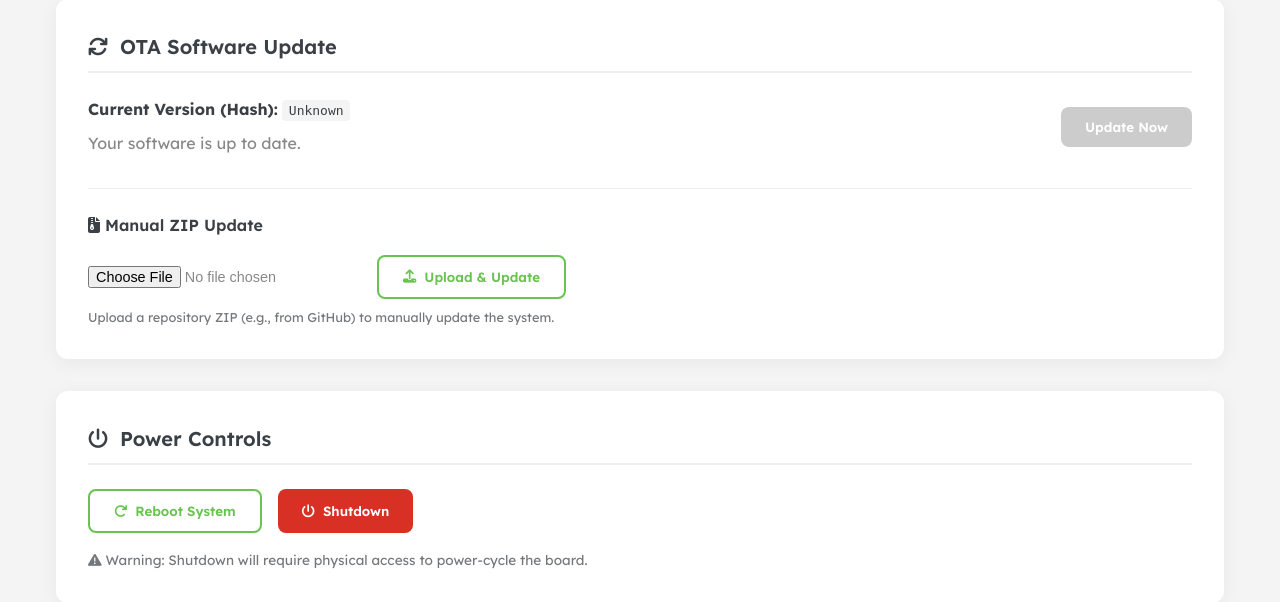
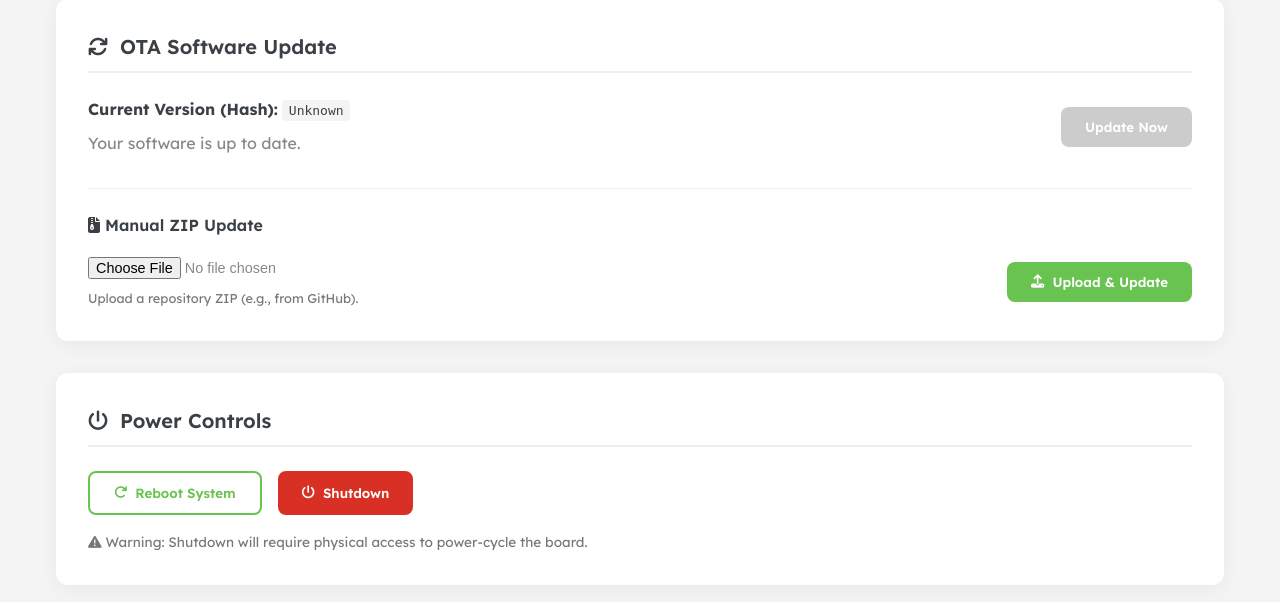
Before and after one commit to Azazel101/orangepi-zero3-gpio-api, a Flask app: page /system in a window 1280 px wide. Shown: the part 121-723 px from the top of the page. Run offline with Flask 3, Linux system fonts and the light colour scheme; data that the repository does not hold is empty.

Commit message:
Aligned Manual Update UI

```diff
--- a/web/templates/system.html
+++ b/web/templates/system.html
@@ -31,15 +31,18 @@
 
     <div style="margin-top: 2rem; padding-top: 1.5rem; border-top: 1px solid var(--border-color);">
         <p style="font-weight: 600; margin-bottom: 1rem;"><i class="fas fa-file-archive"></i> Manual ZIP Update</p>
-        <div style="display: flex; gap: 1rem; align-items: center; flex-wrap: wrap;">
-            <input type="file" id="zip-file" accept=".zip" style="font-size: 0.9rem; color: var(--text-dim);">
-            <button onclick="uploadZip()" id="upload-btn" class="secondary">
+        <div style="display: flex; justify-content: space-between; align-items: center;">
+            <div style="flex: 1; margin-right: 1rem;">
+                <input type="file" id="zip-file" accept=".zip"
+                    style="font-size: 0.9rem; color: var(--text-dim); width: 100%;">
+                <p style="margin-top: 0.5rem; font-size: 0.8rem; opacity: 0.7;">
+                    Upload a repository ZIP (e.g., from GitHub).
+                </p>
+            </div>
+            <button onclick="uploadZip()" id="upload-btn">
                 <i class="fas fa-upload"></i> Upload & Update
             </button>
         </div>
-        <p style="margin-top: 0.5rem; font-size: 0.8rem; opacity: 0.7;">
-            Upload a repository ZIP (e.g., from GitHub) to manually update the system.
-        </p>
     </div>
 </div>
 
```
Also changed, not shown: 1 other file.
